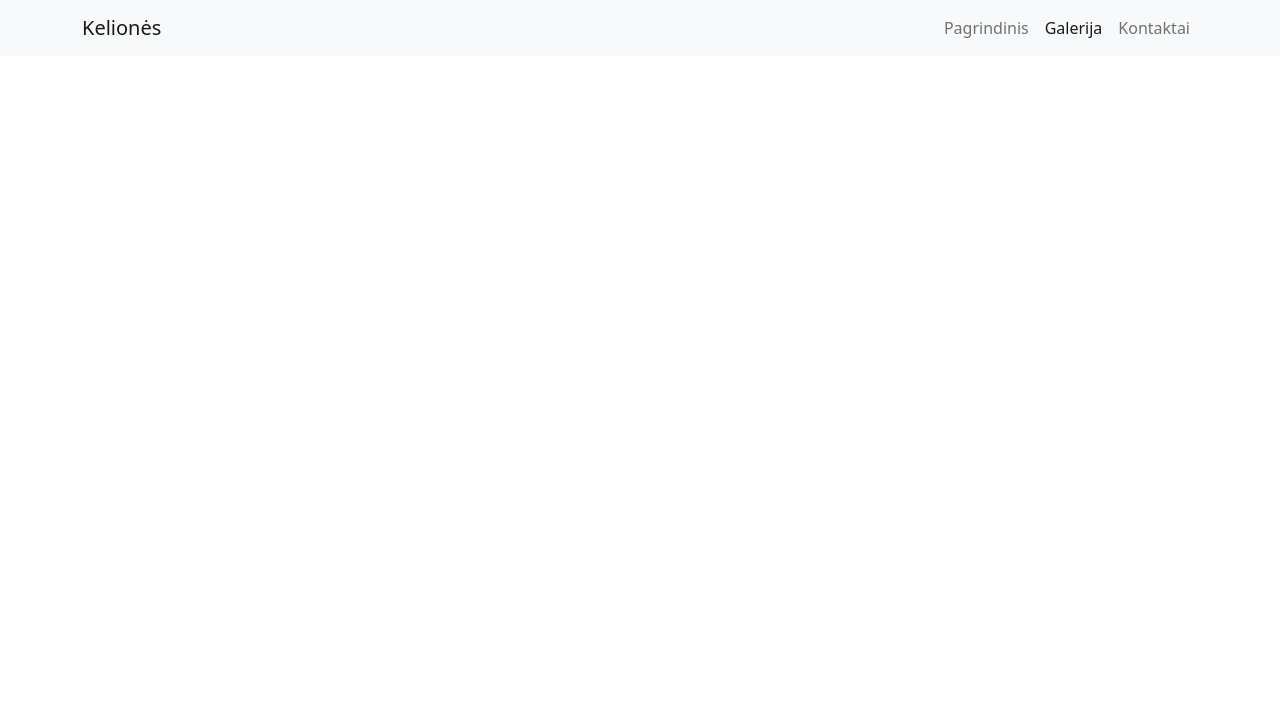
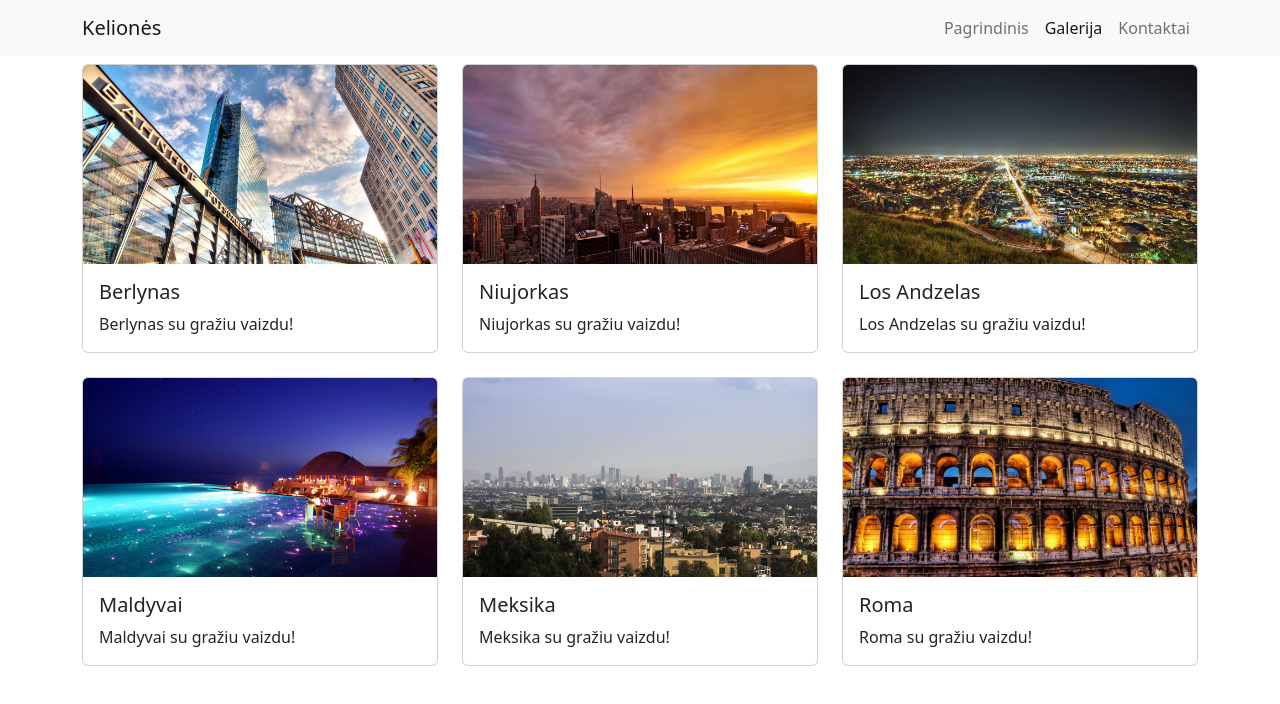
Before and after one commit to SmitasCodes/boostrap_travel_page, a plain HTML site: page galerija.html in a window 1280 px wide. Drawn offline with nearby package versions, Linux system fonts and the light colour scheme.

Commit message:
Added gallery section with 12 card elements within

```diff
--- a/galerija.html
+++ b/galerija.html
@@ -37,10 +37,67 @@
             </div>
         </div>
     </nav>
-
-
-
-
+    <!-- Gallery/cards section -->
+    <div class="container">
+        <div class="row mb-2 mt-2">
+            <div class="col-sm-4">
+                <div class="card w-100 mb-3">
+                    <img src="./img/berlin.jpg" class="card-img-top" alt="Berlynas su gražiu vaizdu">
+                    <div class="card-body">
+                        <h5 class="card-title">Berlynas</h5>
+                        <p class="card-text">Berlynas su gražiu vaizdu!</p>
+                    </div>
+                </div>
+            </div>
+            <div class="col-sm-4">
+                <div class="card w-100 mb-3">
+                    <img src="./img/new_york.jpg" class="card-img-top" alt="Niujorkas su gražiu vaizdu">
+                    <div class="card-body">
+                        <h5 class="card-title">Niujorkas</h5>
+                        <p class="card-text">Niujorkas su gražiu vaizdu!</p>
+                    </div>
+                </div>
+            </div>
+            <div class="col-sm-4">
+                <div class="card w-100 mb-3">
+                    <img src="./img/los_angeles.jpg" class="card-img-top" alt="Los Andzelas su gražiu vaizdu">
+                    <div class="card-body">
+                        <h5 class="card-title">Los Andzelas</h5>
+                        <p class="card-text">Los Andzelas su gražiu vaizdu!</p>
+                    </div>
+                </div>
+            </div>
+        </div>
+        <div class="row">
+            <div class="col-sm-4">
+                <div class="card w-100 mb-3">
+                    <img src="./img/maldives.jpg" class="card-img-top" alt="Maldyvai su gražiu vaizdu">
+                    <div class="card-body">
+                        <h5 class="card-title">Maldyvai</h5>
+                        <p class="card-text">Maldyvai su gražiu vaizdu!</p>
+                    </div>
+                </div>
+            </div>
+            <div class="col-sm-4">
+                <div class="card w-100 mb-3">
+                    <img src="./img/mexico.jpg" class="card-img-top" alt="Meksika su gražiu vaizdu">
+                    <div class="card-body">
+                        <h5 class="card-title">Meksika</h5>
+                        <p class="card-text">Meksika su gražiu vaizdu!</p>
+                    </div>
+                </div>
+            </div>
+            <div class="col-sm-4">
+                <div class="card w-100 mb-3">
+                    <img src="./img/rome.jpg" class="card-img-top" alt="Roma su gražiu vaizdu">
+                    <div class="card-body">
+                        <h5 class="card-title">Roma</h5>
+                        <p class="card-text">Roma su gražiu vaizdu!</p>
+                    </div>
+                </div>
+            </div>
+        </div>
+    </div>
 
     <!-- JavaScript Bundle with Popper -->
     <script src="https://cdn.jsdelivr.net/npm/bootstrap@5.2.2/dist/js/bootstrap.bundle.min.js"
```
Also changed, not shown: index.html (+1 -1 lines), img/rome.jpg (added).
